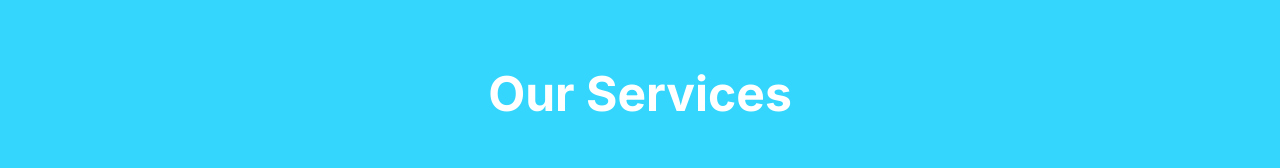
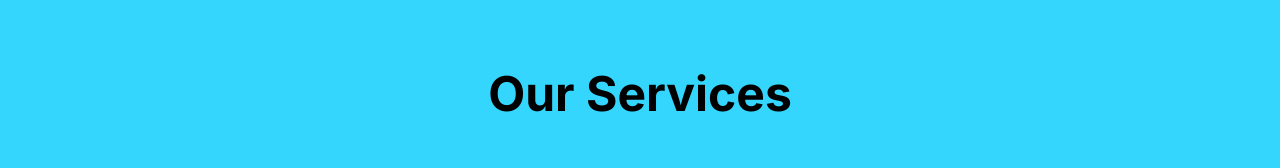
Before and after one commit to Huzaifa134/business-serv, a Next.js app: page / in a window 1280 px wide. Shown: the part 1210-1378 px from the top of the page. Built offline with nearby package versions, Linux system fonts and the light colour scheme.

Commit message:
manal commit2

```diff
--- a/src/app/home/Home.tsx
+++ b/src/app/home/Home.tsx
@@ -29,10 +29,10 @@ const Home = () => {
             Grow your business
           </p>
           <div className=" flex flex-col items-center  ">
-            <button className="bg-sky-500 hover:bg-sky-700 py-3 px-5 rounded-xl my-10 text-[#feffff] ">
+          <button className="bg-sky-500 hover:bg-sky-700 py-3 px-5 rounded-xl my-10 text-[#feffff] ">
               Save changes
             </button>
-          </div>
+                 </div>
         </div>
         </div>
         {/* <div
--- a/src/app/home/Services.tsx
+++ b/src/app/home/Services.tsx
@@ -41,7 +41,7 @@ export default function Example() {
   return (
     <div className=" py-24 sm:py-32 ">
       <div className="mx-auto max-w-7xl px-6 lg:px-8">
-        <h1 className="text-5xl  font-bold text-white text-center">
+        <h1 className="text-5xl  font-bold text-black text-center">
           Our Services
         </h1>
         <div className="mx-auto mt-10 grid max-w-2xl grid-cols-1 gap-x-8 gap-y-16   pt-10 sm:mt-16 sm:pt-16 lg:mx-0 lg:max-w-none lg:grid-cols-3">
--- a/src/app/layout.tsx
+++ b/src/app/layout.tsx
@@ -18,8 +18,11 @@ export default function RootLayout({
 }) {
   return (
     <html lang="en">
-           <Navbar />
-      <body className={inter.className}>{children}</body>
+
+      <body className={inter.className}>
+        <Navbar/>
+        {children}
+        </body>
     </html>
   );
 }
```
Also changed, not shown: src/app/page.tsx (line endings or trailing spaces).
